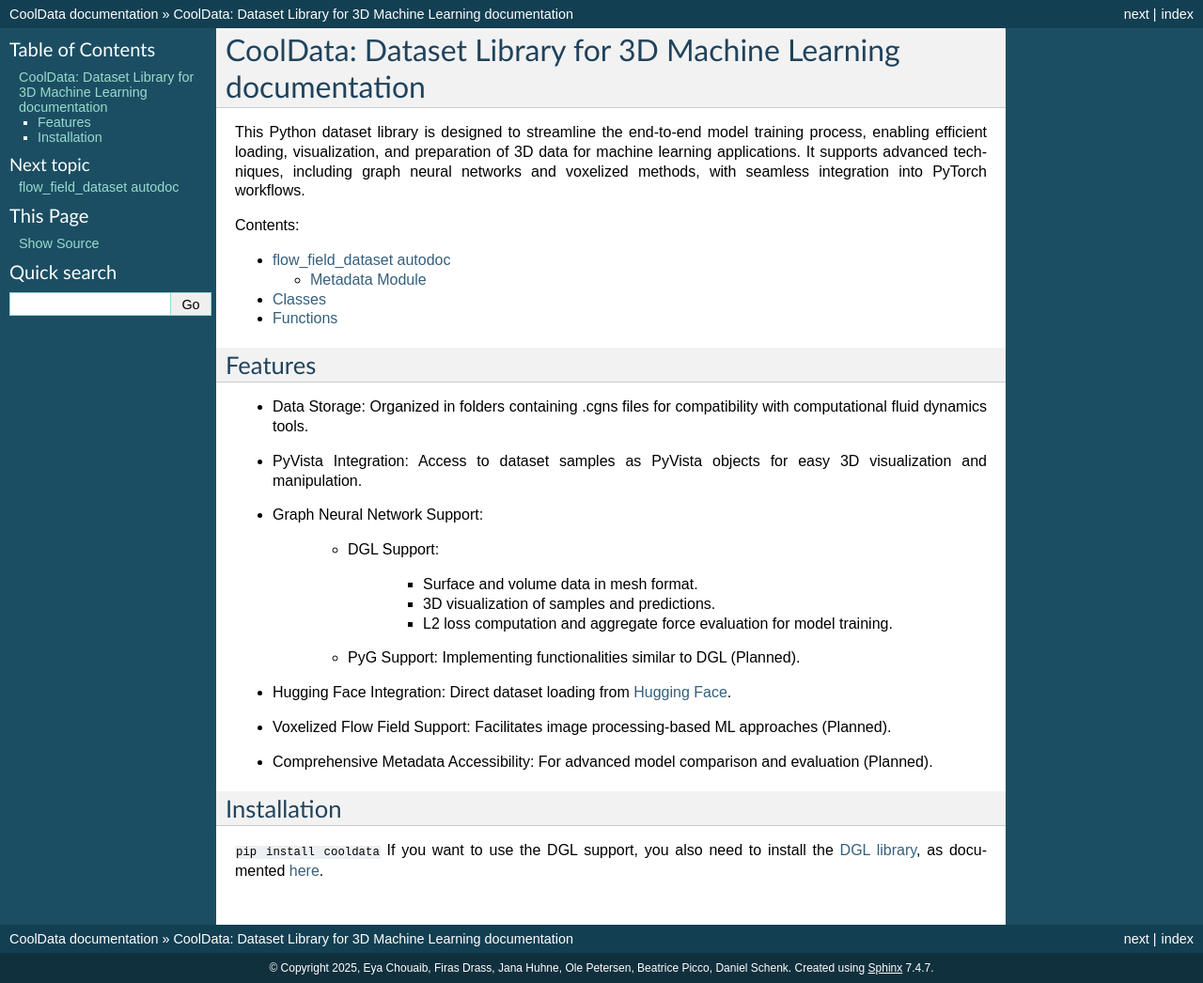
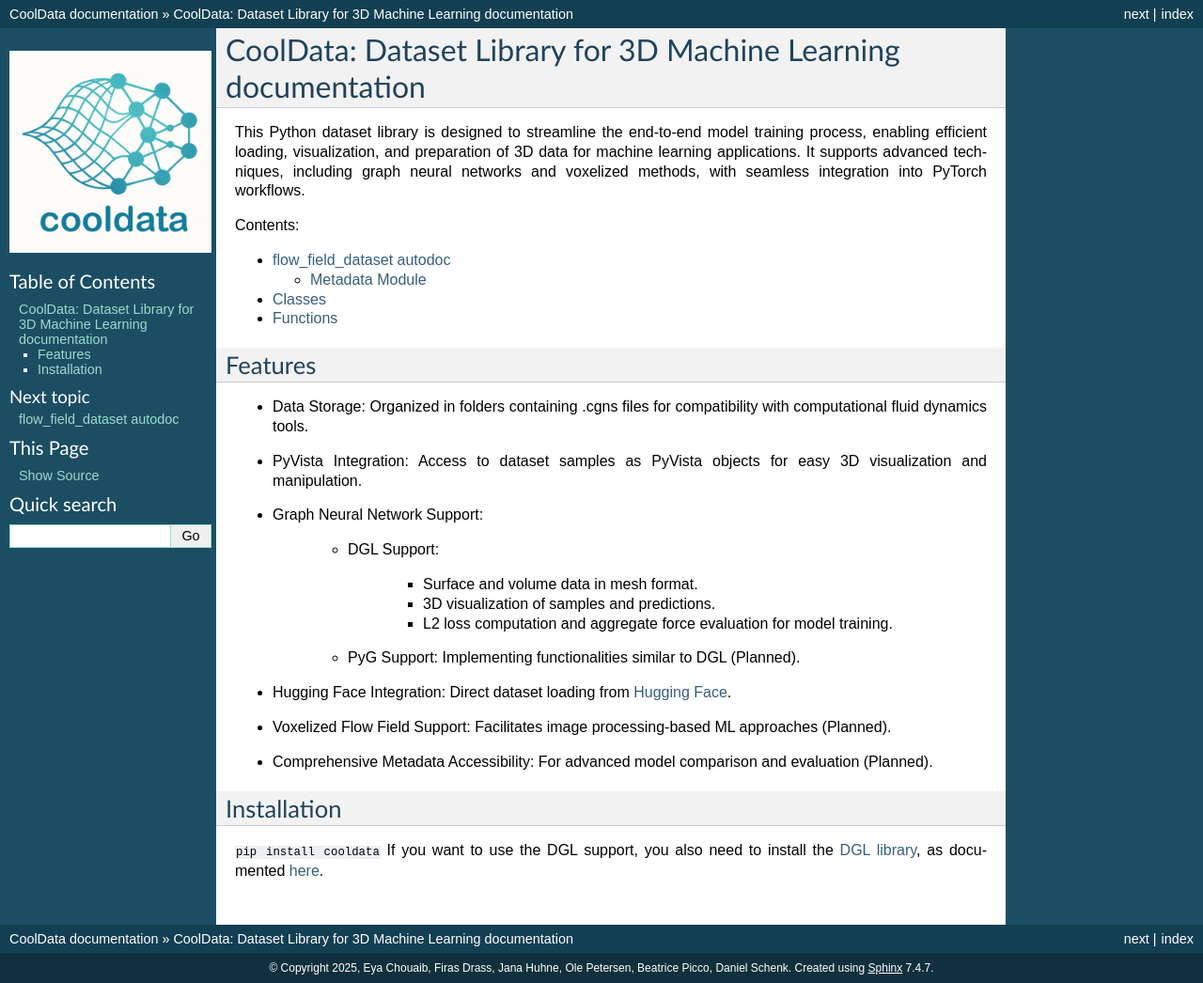
Before and after one commit to bea924/flow_field_dataset, a Sphinx documentation site: the page built from docs/index.rst, in a window 1280 px wide. Shown: the whole page at 94% size. Built offline with Sphinx 7.4.7, drawn with Linux system fonts in a browser that asks for light colours.

Commit message:
fix +  logo

```diff
--- a/docs/conf.py
+++ b/docs/conf.py
@@ -27,6 +27,12 @@ exclude_patterns = ['_build', 'Thumbs.db', '.DS_Store']
 html_theme = 'classic'
 html_static_path = ['_static']
 
+html_logo = "logo.png"
+html_theme_options = {
+    'logo_only': True,
+    'display_version': False,
+}
+
 
 
 # Automatic code documentation
@@ -39,7 +45,6 @@ extensions = [
     'sphinx.ext.autodoc',
     'sphinx.ext.napoleon',
     'sphinx.ext.viewcode',
-    'sphinx_autodoc_typehints'
 ]
 
 autodoc_typehints = "description"
```
Also changed, not shown: docs/logo.png (added).
